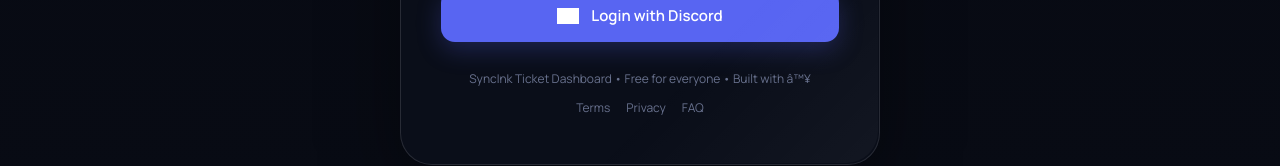
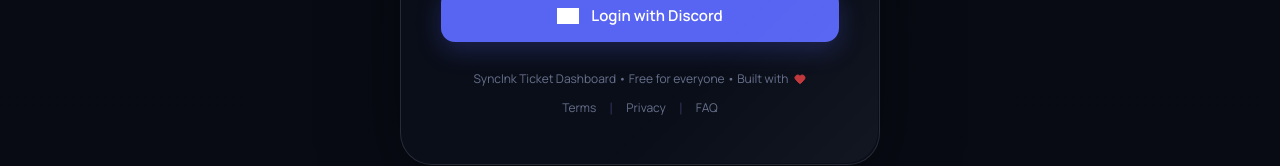
Before and after one commit to SyncInk/syncink-discord-ticket.bot, a React (Vite) app in the folder dashboard/: page /login in a window 1280 px wide. Shown: the part 576-742 px from the top of the page. Built offline with nearby package versions, Linux system fonts and the light colour scheme; no server answers; grey boxes are pictures that could not be loaded.

Commit message:
style: fix footer encoding issue with solid red heart and add glowing hover effect to links

```diff
--- a/dashboard/src/index.css
+++ b/dashboard/src/index.css
@@ -3334,3 +3334,16 @@ canvas {
   animation: slideUpFade 0.65s cubic-bezier(0.16, 1, 0.3, 1) forwards;
   opacity: 0;
 }
+
+/* Footer glowing links */
+.glow-link {
+  color: inherit;
+  text-decoration: none;
+  transition: all 0.3s ease;
+  position: relative;
+}
+
+.glow-link:hover {
+  color: #fff;
+  text-shadow: 0 0 8px rgba(255, 255, 255, 0.6), 0 0 16px rgba(165, 136, 255, 0.4);
+}
--- a/dashboard/src/pages/Login.jsx
+++ b/dashboard/src/pages/Login.jsx
@@ -1,5 +1,5 @@
 import React from 'react';
-import { ShieldCheck, Ticket, Settings } from 'lucide-react';
+import { ShieldCheck, Ticket, Settings, Heart } from 'lucide-react';
 import Seo from '../components/Seo';
 
 export default function Login() {
@@ -119,11 +119,15 @@ export default function Login() {
               opacity: 0.8
             }}
           >
-            <div>SyncInk Ticket Dashboard &bull; Free for everyone &bull; Built with â™¥</div>
-            <div style={{ display: 'flex', justifyContent: 'center', gap: '16px' }}>
-              <a href="/terms" style={{ color: 'inherit', textDecoration: 'none' }}>Terms</a>
-              <a href="/privacy" style={{ color: 'inherit', textDecoration: 'none' }}>Privacy</a>
-              <a href="/faq" style={{ color: 'inherit', textDecoration: 'none' }}>FAQ</a>
+            <div style={{ display: 'flex', alignItems: 'center', justifyContent: 'center', gap: '6px' }}>
+              SyncInk Ticket Dashboard &bull; Free for everyone &bull; Built with <Heart size={12} color="#ef4444" fill="#ef4444" style={{ marginTop: '1px' }} />
+            </div>
+            <div style={{ display: 'flex', justifyContent: 'center', alignItems: 'center', gap: '12px' }}>
+              <a href="/terms" className="glow-link">Terms</a>
+              <span style={{ color: 'var(--border-strong)', fontSize: '10px' }}>┃</span>
+              <a href="/privacy" className="glow-link">Privacy</a>
+              <span style={{ color: 'var(--border-strong)', fontSize: '10px' }}>┃</span>
+              <a href="/faq" className="glow-link">FAQ</a>
             </div>
           </div>
         </div>
```
